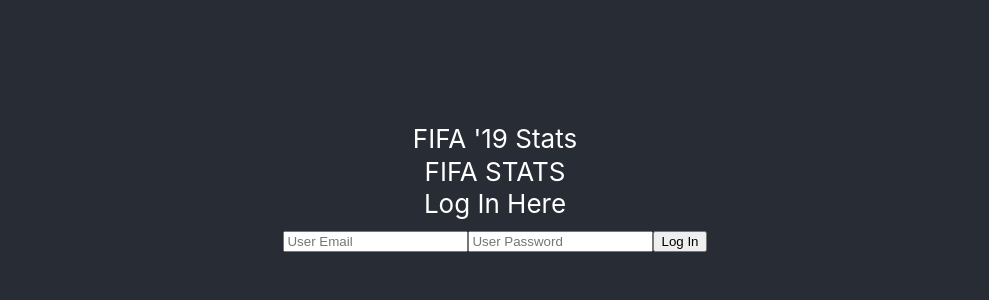
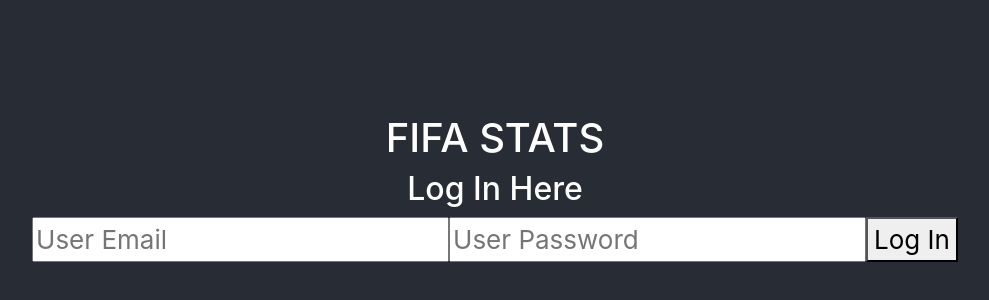
Before and after one commit to fifa-stats/Front-end, a React (Create React App) app in the folder fifa-stats/: page / in a window 1280 px wide. Shown: the part 212-512 px from the top of the page, without its empty margins (145-1134 px from the left). Built offline with nearby package versions, Linux system fonts and the light colour scheme.

Commit message:
installed boostrap and react strap

```diff
--- a/fifa-stats/package.json
+++ b/fifa-stats/package.json
@@ -4,12 +4,14 @@
   "private": true,
   "dependencies": {
     "axios": "^0.18.0",
+    "bootstrap": "^4.3.1",
     "material-table": "^1.22.3",
     "react": "^16.8.4",
     "react-dom": "^16.8.4",
     "react-redux": "^6.0.1",
     "react-router-dom": "^4.3.1",
     "react-scripts": "2.1.8",
+    "reactstrap": "^7.1.0",
     "redux": "^4.0.1",
     "redux-thunk": "^2.3.0"
   },
--- a/fifa-stats/src/App.js
+++ b/fifa-stats/src/App.js
@@ -7,7 +7,6 @@
     return (
       <div className="App">
         <header className="App-header">
-          <h1>FIFA '19 Stats</h1>
           <Login/>
         </header>
       </div>
--- a/fifa-stats/src/index.js
+++ b/fifa-stats/src/index.js
@@ -5,6 +5,7 @@
 import thunk from 'redux-thunk';
 import reducer from './reducers'
 import './index.css';
+import 'bootstrap/dist/css/bootstrap.min.css'
 import App from './App';
 
 const store = createStore(reducer, applyMiddleware(thunk));
```
Also changed, not shown: 1 other file (tests, documents, lock files or other folders).
